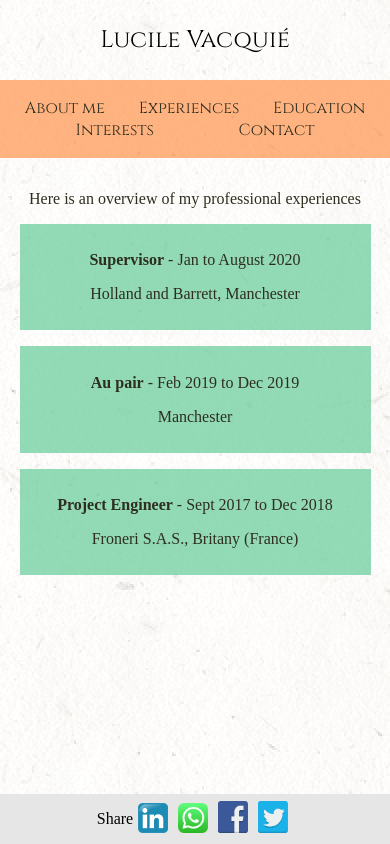
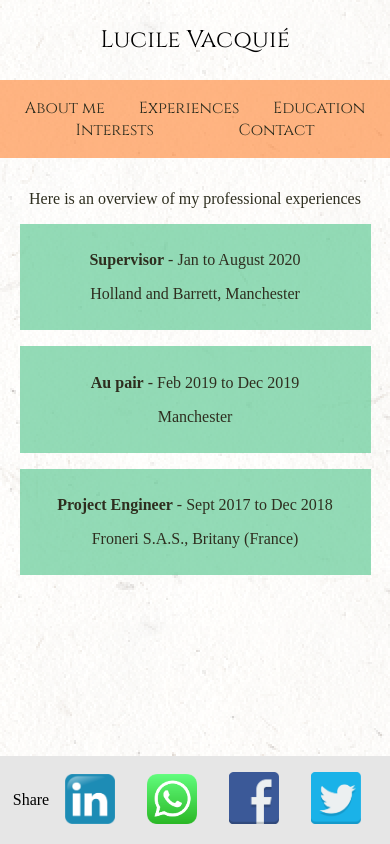
Before and after one commit to lucilevacquie/ReactWebsite, a React (Create React App) app: page /experiences in a window 390 px wide. Built offline with nearby package versions, Linux system fonts and the light colour scheme; a web font is replaced by a local one.

Commit message:
center share modal

```diff
--- a/src/components/sharebutton/sharebutton.js
+++ b/src/components/sharebutton/sharebutton.js
@@ -50,7 +50,7 @@ const ShareButton = () => {
         style={{ display: show ? "block" : "none" }}
       >
         <div id="modal" onClick={(e) => e.stopPropagation()}>
-          <p>Share it with the world!</p>
+          <p id="text">Share it with the world!</p>
           <div id="links">
             {Data.map((item, index) => (
               <a
--- a/src/components/sharebutton/style.scss
+++ b/src/components/sharebutton/style.scss
@@ -41,13 +41,18 @@
   width: 30%;
 }
 
+#text {
+  text-align: center;
+}
+
+#links {
+  text-align: center;
+}
+
 #icons {
   padding: 1rem;
   width: 50px;
-  @media (max-width: 768px) {
-    width: 30px;
-    padding: 5px;
-  }
+  margin: auto;
 }
 
 #share-mobile-container {
```
